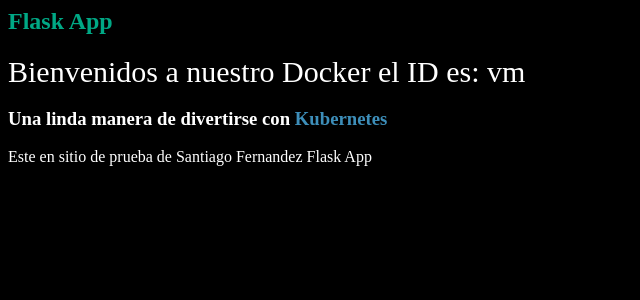
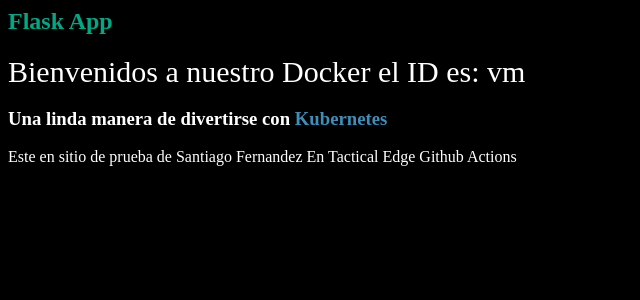
Before and after one commit to safernandez666/Okteto, a Flask app: page / in a window 1280 px wide. Shown: the top 300 px of the page, without its empty margins (0-640 px from the left). Run offline with Flask 2, Linux system fonts and the light colour scheme.

Commit message:
Tactical Edge

```diff
--- a/template/index.html
+++ b/template/index.html
@@ -4,6 +4,6 @@
     <h2><span style="color: rgb(0, 168, 133);">Flask App</span></h2>
 	<p><span style="font-size: 30px;">Bienvenidos a nuestro Docker el ID es: {{ hostname }}</span></p>
 	<h3>Una linda manera de divertirse con <span style="color: rgb(61, 142, 185);">Kubernetes</span></h3>
-	<p>Este en sitio de prueba de Santiago Fernandez Flask App</p>
+	<p>Este en sitio de prueba de Santiago Fernandez En Tactical Edge Github Actions</p>
   </body>
 </html>
```
